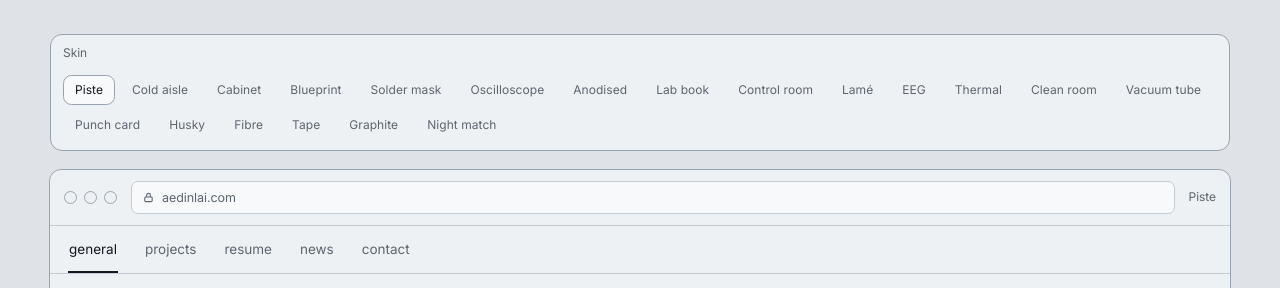
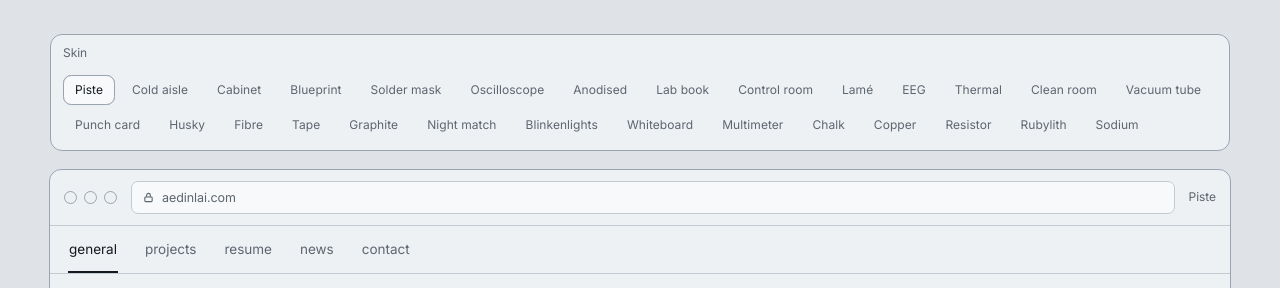
Before and after one commit to Aedin-ctrl/aedinlai-redesigns, a website: page index.html in a window 1280 px wide. Shown: the top 288 px of the page. Drawn offline with Linux system fonts and the light colour scheme.

Commit message:
Eight more skins (28), an anchor-positioned selection indicator, and palette validation in the build

```diff
--- a/skins/_base.css
+++ b/skins/_base.css
@@ -42,7 +42,23 @@ body{
   border-radius:var(--radius); padding:9px 12px;
 }
 .picker-label{font-size:12px; color:var(--quiet); flex:0 0 auto;}
-.picker-btns{display:flex; gap:5px; flex-wrap:wrap;}
+.picker-btns{display:flex; gap:5px; flex-wrap:wrap; position:relative;}
+
+/* An indicator that slides to whichever skin is selected, tethered with anchor positioning rather
+   than measured in JS. Progressive: without support the pressed button keeps its own border, so
+   nothing is lost — which is why there is no fallback to write. */
+@supports (anchor-name: --a) {
+  .picker-btns button[aria-pressed="true"]{ anchor-name:--skin-active; border-color:transparent; }
+  .picker-btns::before{
+    content:''; position:absolute; position-anchor:--skin-active;
+    inset-block-start:anchor(top); inset-block-end:anchor(bottom);
+    inset-inline-start:anchor(left); inset-inline-end:anchor(right);
+    border:var(--rule-w) solid var(--rule-firm); background:var(--panel);
+    border-radius:calc(var(--radius) * .7); z-index:0;
+    transition:all .34s cubic-bezier(.22,1,.36,1);
+  }
+  .picker-btns button{ position:relative; z-index:1; }
+}
 .picker-btns button{
   font:inherit; font-size:12px; letter-spacing:.005em; cursor:pointer;
   background:none; color:var(--quiet);
--- /dev/null
+++ b/skins/blinkenlights.css
@@ -0,0 +1,19 @@
+/* Blinkenlights — A rack face in the dark, all status LEDs
+   Worst-case contrast against this skin's three surfaces:
+   ink 15.81:1, soft 8.39:1, quiet 5.61:1 (AA needs 4.5)
+   Generated by build-skins.mjs — edit the palette there, not here. */
+:root{
+  --ground:#050607; --bezel:#0c0e11; --panel:#111418;
+  --ink:#e9eef2; --soft:#a6b0ba; --quiet:#848f9a;
+  --rule:#1b2027; --rule-firm:#2b323b;
+  --sigA:#38d66b; --sigB:#ffb13d;
+  --scheme:dark;
+  --radius:3px;
+  --rule-w:1px;
+  --display:'Archivo', sans-serif;
+  --display-w:700;
+  --display-track:-.045em;
+  --texture:none;
+  --density:compact;
+  --frame:flat;
+}
--- /dev/null
+++ b/skins/chalk.css
@@ -0,0 +1,19 @@
+/* Chalk — A board that has been half rubbed out
+   Worst-case contrast against this skin's three surfaces:
+   ink 11.98:1, soft 8.09:1, quiet 5.89:1 (AA needs 4.5)
+   Generated by build-skins.mjs — edit the palette there, not here. */
+:root{
+  --ground:#15201b; --bezel:#1c2a23; --panel:#22322a;
+  --ink:#eef3ec; --soft:#bfccbe; --quiet:#9fb09e;
+  --rule:#2d4036; --rule-firm:#3e5648;
+  --sigA:#ffd9a0; --sigB:#a8d5e2;
+  --scheme:dark;
+  --radius:7px;
+  --rule-w:1px;
+  --display:'Archivo', sans-serif;
+  --display-w:700;
+  --display-track:-.045em;
+  --texture:none;
+  --density:spacious;
+  --frame:flat;
+}
--- /dev/null
+++ b/skins/copper.css
@@ -0,0 +1,19 @@
+/* Copper — A ground pour before the mask goes on
+   Worst-case contrast against this skin's three surfaces:
+   ink 11.54:1, soft 6.87:1, quiet 4.61:1 (AA needs 4.5)
+   Generated by build-skins.mjs — edit the palette there, not here. */
+:root{
+  --ground:#2a1710; --bezel:#381e15; --panel:#44261a;
+  --ink:#ffe8d5; --soft:#d8b096; --quiet:#b88d72;
+  --rule:#53311f; --rule-firm:#6e432c;
+  --sigA:#ff9a52; --sigB:#6fc3b5;
+  --scheme:dark;
+  --radius:5px;
+  --rule-w:1px;
+  --display:'Archivo', sans-serif;
+  --display-w:700;
+  --display-track:-.045em;
+  --texture:none;
+  --density:regular;
+  --frame:flat;
+}
--- /dev/null
+++ b/skins/multimeter.css
@@ -0,0 +1,20 @@
+/* Multimeter — An LCD waiting for a reading
+   Worst-case contrast against this skin's three surfaces:
+   ink 7.40:1, soft 4.77:1, quiet 4.51:1 (AA needs 4.5)
+   Generated by build-skins.mjs — edit the palette there, not here. */
+/* adjusted for contrast: quiet->#343d2f */
+:root{
+  --ground:#9aa894; --bezel:#aab7a3; --panel:#b7c3b0;
+  --ink:#10150f; --soft:#2f3a2b; --quiet:#343d2f;
+  --rule:#879479; --rule-firm:#6d7a61;
+  --sigA:#8a2416; --sigB:#1c4a6b;
+  --scheme:light;
+  --radius:4px;
+  --rule-w:1px;
+  --display:'PlexMono', ui-monospace, monospace;
+  --display-w:600;
+  --display-track:-.02em;
+  --texture:none;
+  --density:compact;
+  --frame:flat;
+}
--- /dev/null
+++ b/skins/resistor.css
@@ -0,0 +1,20 @@
+/* Resistor — Beige body, and the bands that tell you the value
+   Worst-case contrast against this skin's three surfaces:
+   ink 11.92:1, soft 6.60:1, quiet 4.54:1 (AA needs 4.5)
+   Generated by build-skins.mjs — edit the palette there, not here. */
+/* adjusted for contrast: quiet->#635b4b */
+:root{
+  --ground:#ded3bb; --bezel:#eae1cd; --panel:#f3ecdc;
+  --ink:#1b1812; --soft:#4a4334; --quiet:#635b4b;
+  --rule:#c9bda2; --rule-firm:#a89a7c;
+  --sigA:#8a3b14; --sigB:#2b5e8a;
+  --scheme:light;
+  --radius:999px;
+  --rule-w:1px;
+  --display:'Archivo', sans-serif;
+  --display-w:700;
+  --display-track:-.045em;
+  --texture:none;
+  --density:regular;
+  --frame:flat;
+}
--- /dev/null
+++ b/skins/rubylith.css
@@ -0,0 +1,19 @@
+/* Rubylith — Photomask film, cut by hand
+   Worst-case contrast against this skin's three surfaces:
+   ink 13.17:1, soft 7.79:1, quiet 5.44:1 (AA needs 4.5)
+   Generated by build-skins.mjs — edit the palette there, not here. */
+:root{
+  --ground:#2b0810; --bezel:#3a0c16; --panel:#47101c;
+  --ink:#ffe7ec; --soft:#e2a9b6; --quiet:#c78896;
+  --rule:#5a1724; --rule-firm:#762030;
+  --sigA:#ff6b8a; --sigB:#ffd166;
+  --scheme:dark;
+  --radius:2px;
+  --rule-w:1px;
+  --display:'Archivo', sans-serif;
+  --display-w:700;
+  --display-track:-.045em;
+  --texture:none;
+  --density:regular;
+  --frame:etched;
+}
--- /dev/null
+++ b/skins/sodium.css
@@ -0,0 +1,19 @@
+/* Sodium — A car park at night, one orange lamp
+   Worst-case contrast against this skin's three surfaces:
+   ink 14.53:1, soft 9.17:1, quiet 6.32:1 (AA needs 4.5)
+   Generated by build-skins.mjs — edit the palette there, not here. */
+:root{
+  --ground:#120d06; --bezel:#1c150b; --panel:#241c0f;
+  --ink:#ffeccd; --soft:#d9bb8e; --quiet:#b89a6e;
+  --rule:#352814; --rule-firm:#4d3b1d;
+  --sigA:#ffa500; --sigB:#7fb3d5;
+  --scheme:dark;
+  --radius:12px;
+  --rule-w:1px;
+  --display:'Archivo', sans-serif;
+  --display-w:700;
+  --display-track:-.045em;
+  --texture:none;
+  --density:regular;
+  --frame:raised;
+}
--- /dev/null
+++ b/skins/whiteboard.css
@@ -0,0 +1,19 @@
+/* Whiteboard — Marker on a board mid-explanation
+   Worst-case contrast against this skin's three surfaces:
+   ink 15.43:1, soft 7.64:1, quiet 4.55:1 (AA needs 4.5)
+   Generated by build-skins.mjs — edit the palette there, not here. */
+:root{
+  --ground:#eceff0; --bezel:#f8fafa; --panel:#ffffff;
+  --ink:#15181a; --soft:#464b4f; --quiet:#666d72;
+  --rule:#d9dedf; --rule-firm:#b2b9bb;
+  --sigA:#d1392b; --sigB:#1f6fd0;
+  --scheme:light;
+  --radius:10px;
+  --rule-w:1px;
+  --display:'Archivo', sans-serif;
+  --display-w:700;
+  --display-track:-.045em;
+  --texture:none;
+  --density:spacious;
+  --frame:flat;
+}
```
Also changed, not shown: build-skins.mjs (+54 -0 lines), skins/manifest.json.
